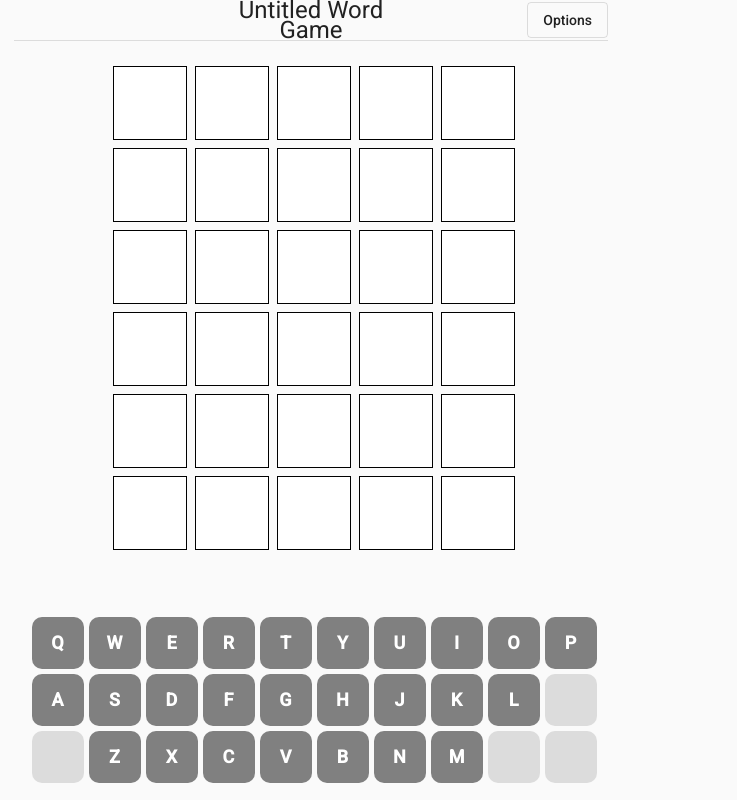
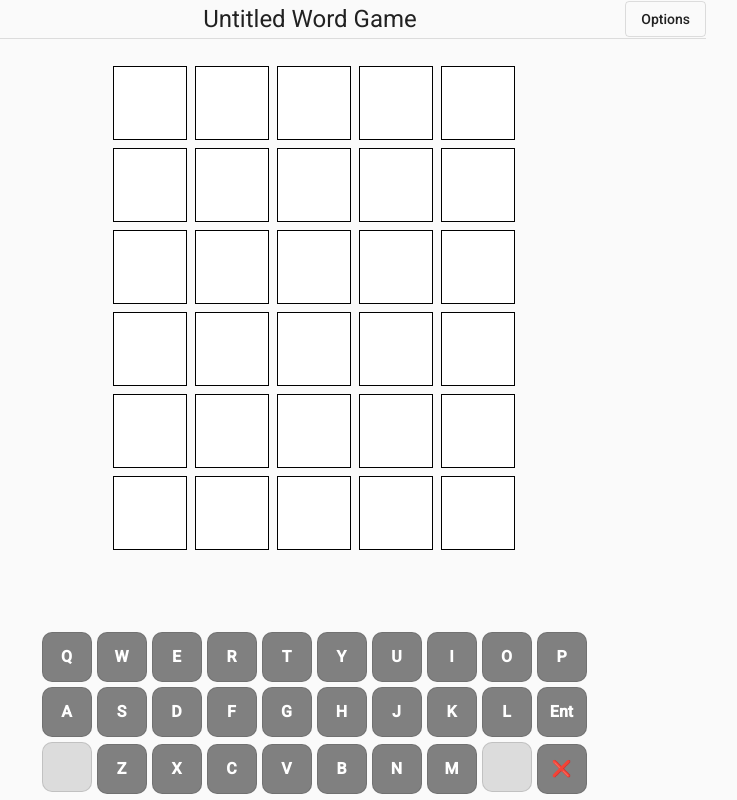
Before and after one commit to Schwenke/letterflash, an Angular app: page / in a window 1280 px wide. Shown: the whole page, without its empty margins (326-1063 px from the left). Built offline with nearby package versions, Linux system fonts and the light colour scheme.

Commit message:
Keyboard is now interactive
Minor style changes for updated keyboard design

Resetting the board now properly resets the keyboard again

```diff
--- a/src/app/app.component.scss
+++ b/src/app/app.component.scss
@@ -37,7 +37,7 @@
 .page-main {
     height: 100vh;
     margin: 0vh auto;
-    max-width: 600px;
+    max-width: 800px;
     min-height: 490px;
     display: grid;
     grid-template-rows: 5% 65% 5% 25%;
@@ -60,11 +60,12 @@
     font-size: large;
     grid-area: error;
     justify-self: center;
+    margin-top: 1rem;
 }
 
 .keyboard {
     grid-area: keyboard;
-    align-self: center;
+    align-self: flex-end;
     justify-self: center;
 }
 
--- a/src/app/components/keyboard/keyboard.component.html
+++ b/src/app/components/keyboard/keyboard.component.html
@@ -1,8 +1,9 @@
 <table class="keyboard">
     <tr *ngFor="let row of keyboard.rows">
-        <td [ngClass]="{'key--correct': key.correct, 'key--used': key.guessed, 'key--unused': !key.guessed, 'key--empty': key.letter === ' '}"
-            *ngFor="let key of row.keys">
-            {{key.letter}}
+        <td *ngFor="let key of row.keys">
+            <button mat-stroked-button (click)="keyClicked(key)" [ngClass]="{'key--correct': key.correct, 'key--used': key.guessed, 'key--unused': !key.guessed, 'key--empty': key.letter === ' '}">
+                {{key.letter}}
+            </button>
         </td>
     </tr>
 </table>
--- a/src/app/components/keyboard/keyboard.component.scss
+++ b/src/app/components/keyboard/keyboard.component.scss
@@ -1,14 +1,15 @@
 .keyboard {
-    border-spacing: 5px;
+    border-spacing: 3px;
 }
 
 .key {
-    width: 50px;
-    height: 50px;
+    min-width: 60px;
+    height: 60px;
     font-size: large;
-    text-align: center;
     user-select: none;
     border-radius: 10px;
+    text-align: center;
+    padding: 0 0 0 0;
 
     &--unused {
         @extend .key;
@@ -35,13 +36,22 @@
     }
 }
 
+@media only screen and (max-width: 700px), screen and (max-height: 800px) {
+    .key {
+        min-width: 50px;
+        height: 50px;
+        font-size: medium;
+    }
+}
+
 @media only screen and (max-width: 450px) {
     .keyboard {
-        border-spacing: 3px;
+        border-spacing: 2px;
     }
 
     .key {
-        width: 35px;
+        min-width: 30px;
+        width: 30px;
         height: 35px;
         font-size: small;
     }
--- a/src/app/components/keyboard/keyboard.component.ts
+++ b/src/app/components/keyboard/keyboard.component.ts
@@ -1,5 +1,5 @@
 import { Component, HostListener, OnInit } from '@angular/core';
-import { Keyboard } from 'src/app/models/keyboard.interface';
+import { Key, Keyboard } from 'src/app/models/keyboard.interface';
 import { BoardStateService } from 'src/app/services/board-state.service';
 import { KeyboardService } from 'src/app/services/keyboard.service';
 
@@ -39,4 +39,14 @@ export class KeyboardComponent implements OnInit {
     }
   }
 
+  keyClicked(key: Key): void {
+    if (key.letter === "Ent") {
+      this.boardStateService.guess();
+    } else if (key.letter === "❌") {
+      this.boardStateService.removeInput();
+    } else {
+      this.boardStateService.appendInput(key.letter);
+    }
+  }
+
 }
--- a/src/app/services/board-state.service.ts
+++ b/src/app/services/board-state.service.ts
@@ -40,8 +40,7 @@ export class BoardStateService {
     boardState.success = false;
     boardState.failure = false;
     boardState.error = "";
-    // boardState.secretWord = this.dictionaryService.generateWord(wordLength);
-    boardState.secretWord = "HUMAN";
+    boardState.secretWord = this.dictionaryService.generateWord(wordLength);
 
     this.generateDefaultBoardState();
     this.previousGuesses = [];
@@ -52,6 +51,7 @@ export class BoardStateService {
   public reset(): void {
     this.timerService.reset();
     this.initialize();
+    this.keyboardService.reset();
     this.timerService.start();
   }
 
--- a/src/app/services/keyboard.service.ts
+++ b/src/app/services/keyboard.service.ts
@@ -12,6 +12,10 @@ export class KeyboardService {
   constructor(
 
   ) {
+    this.initializeKeyBoard();
+  }
+
+  public reset(): void {
     this.initializeKeyBoard();
   }
 
@@ -80,7 +84,7 @@ export class KeyboardService {
       { letter: "J", guessed: false, correct: false },
       { letter: "K", guessed: false, correct: false },
       { letter: "L", guessed: false, correct: false },
-      { letter: " ", guessed: false, correct: false }
+      { letter: "Ent", guessed: false, correct: false }
     ];
 
     keyBoard.rows[2].keys = [
@@ -93,7 +97,7 @@ export class KeyboardService {
       { letter: "N", guessed: false, correct: false },
       { letter: "M", guessed: false, correct: false },
       { letter: " ", guessed: false, correct: false },
-      { letter: " ", guessed: false, correct: false }
+      { letter: "❌", guessed: false, correct: false }
     ];
 
     this.keyboard.next(keyBoard);
```
